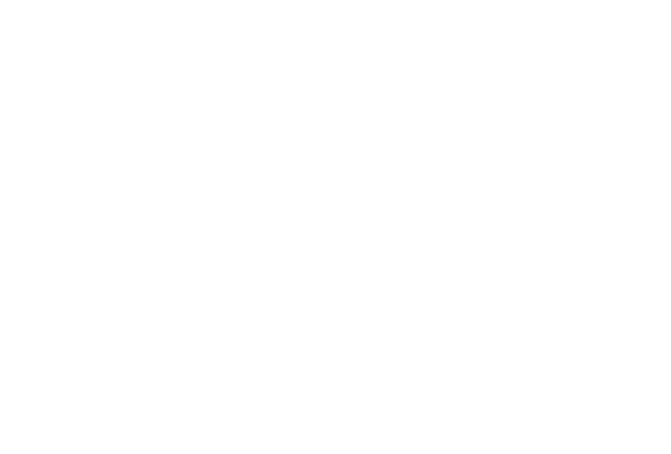
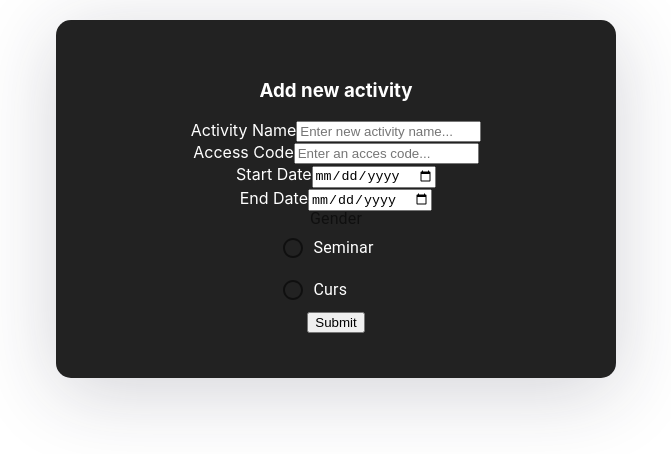
Before and after one commit to alexandragavril99/proiectTW_Unity, a React (Create React App) app in the folder front-end/: page /addActivity in a window 1280 px wide. Shown: the top 454 px of the page, without its empty margins (304-975 px from the left). Built offline with nearby package versions, Linux system fonts and the light colour scheme.

Commit message:
add activity component

```diff
--- a/front-end/package.json
+++ b/front-end/package.json
@@ -11,7 +11,7 @@
     "react": "^17.0.1",
     "react-dom": "^17.0.1",
     "react-router-dom": "^5.2.0",
-    "react-scripts": "4.0.1",
+    "react-scripts": "^4.0.1",
     "web-vitals": "^0.2.4"
   },
   "scripts": {
--- a/front-end/src/App.js
+++ b/front-end/src/App.js
@@ -4,6 +4,7 @@ import Login from "./components/Login";
 import { BrowserRouter, Route, Switch } from "react-router-dom";
 import Home from "./components/Home";
 import Table from "./components/Table"
+import addActivity from "./components/AddActivity";
 
 class App extends Component {
   render() {
@@ -14,6 +15,7 @@ class App extends Component {
             <Route exact path="/" component={Login} />
             <Route path="/login" component={Login} />
             <Route path="/home" component={Home} />
+            <Route path="/addActivity" component={addActivity} />
             <Route path="/table" component={Table}/>
           </Switch>
         </BrowserRouter>
--- /dev/null
+++ b/front-end/src/components/AddActivity.js
@@ -0,0 +1,73 @@
+import React, { Component } from "react";
+import { Button, RadioGroup, FormControl, FormLabel, FormControlLabel, Radio } from "@material-ui/core";
+
+
+class addActivity extends Component {
+    render() {
+        return (
+            <form>
+                <div className="auth-wrapper">
+                    <div className="auth-inner">
+                        <h3 className="h-auth">Add new activity</h3>
+                        <div className="form-group">
+                            <label>Activity Name</label>
+                            <input
+                                type="text"
+                                name="activityName"
+                                onChange={this.handleChange}
+                                className="form-control"
+                                placeholder="Enter new activity name..."
+                            />
+                        </div>
+
+                        <div className="form-group">
+                            <label>Access Code</label>
+                            <input
+                                type="text"
+                                name="accessCode"
+                                onChange={this.handleChange}
+                                className="form-control"
+                                placeholder="Enter an acces code..."
+                            />
+                        </div>
+
+
+                        <div className='form-group'>
+                            <label className='form-label'>Start Date</label>
+                            <input
+                                className='form-input'
+                                type='date'
+                                name='startDate'
+                                placeholder="start date"
+                            />
+                        </div>
+
+                        <div className='form-group'>
+                            <label className='form-label'>End Date</label>
+                            <input
+                                className='form-input'
+                                type='date'
+                                name='endDate'
+                            />
+                        </div>
+
+                        <div className='form-group'>
+                        <FormControl component="fieldset">
+                            <FormLabel component="legend">Gender</FormLabel>
+                            <RadioGroup aria-label="activityType" name="activityType" value={this.value} onChange={this.handleChange}>
+                                <FormControlLabel value="Seminar" control={<Radio />} label="Seminar" />
+                                <FormControlLabel value="Curs" control={<Radio />} label="Curs" />
+                            </RadioGroup>
+                        </FormControl>
+                        </div>
+                        <button type="submit" className="btn btn-primary btn-block">
+                            Submit
+              </button>
+                    </div>
+                </div>
+            </form>
+        );
+    }
+}
+
+export default addActivity;
```
